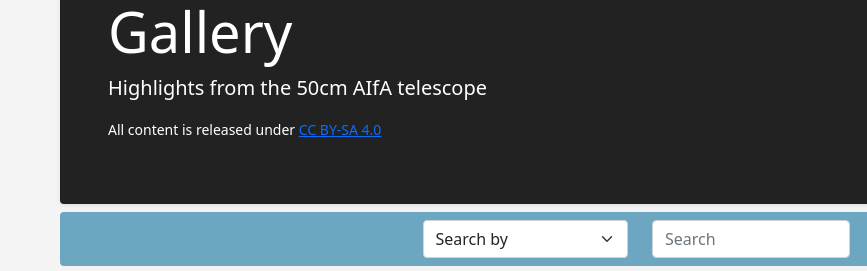
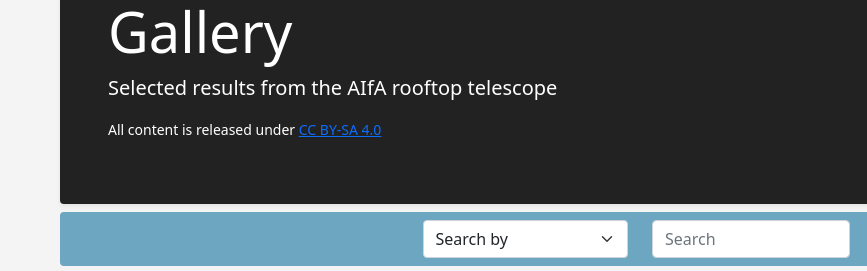
Before and after one commit to aifatelescope/aifatelescope.github.io, a plain HTML site: page index.html in a window 1280 px wide. Shown: the part 165-436 px from the top of the page, 0-867 px from the left. Drawn offline with nearby package versions, Linux system fonts and the light colour scheme; no server answers.

Commit message:
header of frontpage

```diff
--- a/index.html
+++ b/index.html
@@ -69,7 +69,7 @@
           <h1 class="display-4">
             AIfA Telescope Gallery
           </h1>
-          <p class="lead">Highlights from the 50cm AIfA telescope</p>
+          <p class="lead">Selected results from the AIfA rooftop telescope</p>
               <p class="small"> All content is released under <a href="https://creativecommons.org/licenses/by-sa/4.0/"> CC BY-SA 4.0 </a></p>
               </div>
             <div class="col-lg-6 col-sm-12">
```
